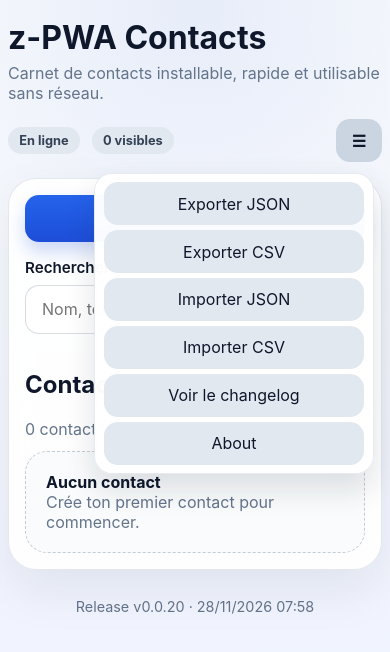
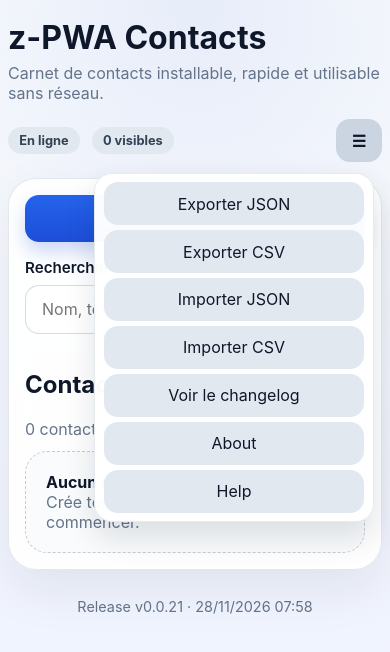
Before and after one commit to zuzu59/toto1036, a Vue app: page / in a window 390 px wide. Both pictures are taken after a click on the heading "Ouvrir le menu". Shown: the top 652 px of the page. Built offline with nearby package versions, Linux system fonts and the light colour scheme.

Commit message:
feat: ajoute un menu help dans le hamburger

```diff
--- a/src/App.vue
+++ b/src/App.vue
@@ -19,6 +19,7 @@
             <button class="ghost-button" type="button" @click="openImportAndClose('csv')">Importer CSV</button>
             <button class="ghost-button" type="button" @click="openChangelogAndClose">Voir le changelog</button>
             <button class="ghost-button" type="button" @click="openAboutAndClose">About</button>
+            <button class="ghost-button" type="button" @click="openHelpAndClose">Help</button>
           </div>
         </details>
       </div>
@@ -91,6 +92,23 @@
         </ul>
       </div>
     </section>
+
+    <section v-if="showHelp" class="app-about-overlay" role="dialog" aria-modal="true" aria-labelledby="help-title" @click.self="closeHelp">
+      <div class="app-about-panel">
+        <div class="app-changelog-panel__header">
+          <h2 id="help-title">Help</h2>
+          <button class="ghost-button" type="button" @click="closeHelp">Fermer</button>
+        </div>
+        <p><strong>Comment utiliser l’app</strong></p>
+        <ul class="app-about-list">
+          <li>Les contacts sont enregistrés en local sur le smartphone.</li>
+          <li>La recherche fonctionne hors ligne.</li>
+          <li>Le formulaire s’ouvre avec “Nouveau contact” ou en sélectionnant un contact.</li>
+          <li>Pour installer l’app : ouvre le menu du navigateur puis choisis “Installer” ou “Ajouter à l’écran d’accueil”.</li>
+          <li>Sur iPhone : bouton Partager → “Sur l’écran d’accueil”.</li>
+        </ul>
+      </div>
+    </section>
   </div>
 </template>
 
@@ -119,6 +137,7 @@ const importMode = ref<'json' | 'csv'>('json')
 const hamburgerMenu = ref<HTMLDetailsElement | null>(null)
 const showChangelog = ref(false)
 const showAbout = ref(false)
+const showHelp = ref(false)
 const online = ref(navigator.onLine)
 const refreshToken = ref(0)
 let refreshTimer: number | undefined
@@ -301,6 +320,7 @@ function handleDocumentPointerDown(event: PointerEvent) {
 
 function openChangelog() {
   showAbout.value = false
+  showHelp.value = false
   showChangelog.value = true
 }
 
@@ -315,6 +335,7 @@ function openChangelogAndClose() {
 
 function openAbout() {
   showChangelog.value = false
+  showHelp.value = false
   showAbout.value = true
 }
 
@@ -377,6 +398,21 @@ async function openAboutAndClose() {
   }
 
   openAbout()
+}
+
+function openHelp() {
+  showAbout.value = false
+  showChangelog.value = false
+  showHelp.value = true
+}
+
+function closeHelp() {
+  showHelp.value = false
+}
+
+function openHelpAndClose() {
+  closeHamburgerMenu()
+  openHelp()
 }
 
 function openImportPicker(mode: 'json' | 'csv') {
--- a/src/version.ts
+++ b/src/version.ts
@@ -1,7 +1,17 @@
-export const APP_RELEASE = 'v0.0.20'
+export const APP_RELEASE = 'v0.0.21'
 export const APP_BUILD_TIME = __APP_BUILD_TIME__
 
 export const APP_CHANGELOG = [
+  {
+    tag: 'v0.0.21',
+    dateTime: '31/05/2026 15:33',
+    entries: [
+      'Ajout d’un menu Help dans le hamburger',
+      'Instructions de fonctionnement et d’installation smartphone',
+      'Aide accessible depuis l’application',
+    ],
+    releaseUrl: 'https://github.com/zuzu59/z-PWA/releases/tag/v0.0.21',
+  },
   {
     tag: 'v0.0.20',
     dateTime: '31/05/2026 15:30',
```
Also changed, not shown: 1 other file (tests, documents, lock files or other folders).
